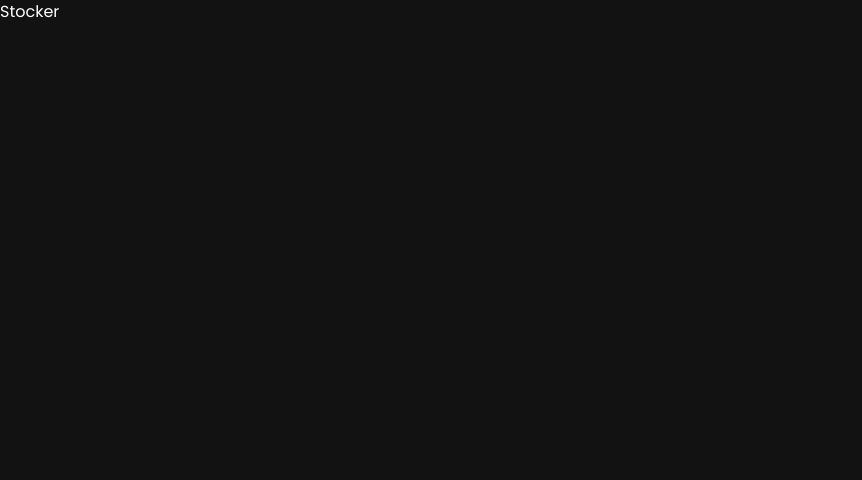
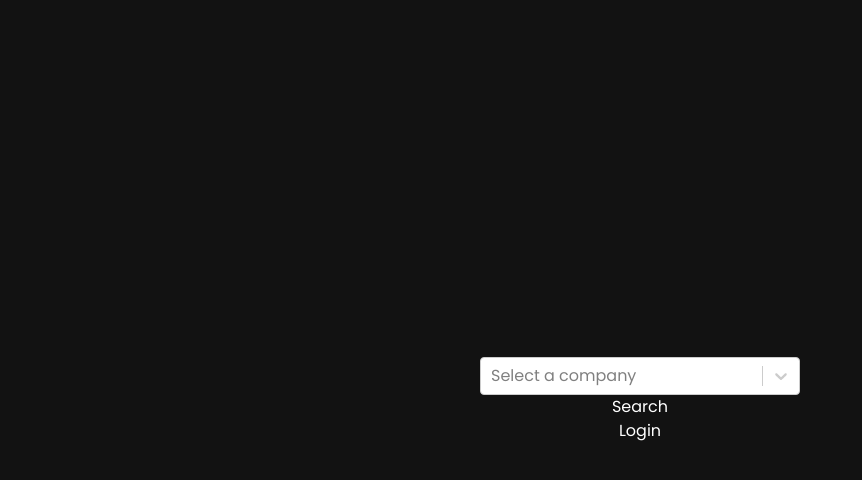
Before and after one commit to me-sanath/hackai_stocker, a React (Vite) app in the folder client/: page /home in a window 1280 px wide. Shown: the top 480 px of the page, without its empty margins (0-862 px from the left). Built offline with nearby package versions, Linux system fonts and the light colour scheme.

Commit message:
company redirection error

```diff
--- a/client/package.json
+++ b/client/package.json
@@ -17,7 +17,8 @@
     "axios": "^1.6.3",
     "react": "^18.2.0",
     "react-dom": "^18.2.0",
-    "react-router-dom": "^6.21.1"
+    "react-router-dom": "^6.21.1",
+    "react-select": "^5.8.0"
   },
   "devDependencies": {
     "@types/react": "^18.2.43",
--- a/client/src/App.jsx
+++ b/client/src/App.jsx
@@ -1,11 +1,19 @@
 import React from 'react'
-
+import Home from './pages/Home';
+import Company from './pages/Company';
+import { BrowserRouter, Routes, Route } from 'react-router-dom';
 const App = () => {
   return (
-    <div>
-      Stocker
-    </div>
-  )
-}
+      <>
+        <BrowserRouter>
+          <Routes>
+            <Route index element={<Home />} />
+            <Route path='/home' element={<Home />} />
+            <Route path="/:companyName" component={Company} />
+          </Routes>
+        </BrowserRouter>
+      </>
+  );
+};
 
 export default App
--- a/client/src/index.css
+++ b/client/src/index.css
@@ -1,9 +1,9 @@
-
 @import url("https://fonts.googleapis.com/css2?family=Poppins:wght@100;200;300;400;500;600;700;800;900&display=swap");
 
 @tailwind base;
 @tailwind components;
 @tailwind utilities;
+
 
 * {
   margin: 0;
--- /dev/null
+++ b/client/src/pages/Company.jsx
@@ -0,0 +1,14 @@
+import React from 'react'
+
+const Company = ({match}) => {
+    const { companyName } = match.params;
+
+    return (
+      <div>
+        <h1>{companyName} Stock Details</h1>
+        {/* Display stock details here */}
+      </div>
+    );
+}
+
+export default Company
--- /dev/null
+++ b/client/src/pages/Home.jsx
@@ -0,0 +1,34 @@
+import React, { useState } from 'react';
+import { useNavigate } from 'react-router-dom';
+import Select from 'react-select';
+
+const companies = [
+    { value: 'apple', label: 'Apple Inc.' },
+    { value: 'google', label: 'Google LLC' },
+    // Add more companies to the list
+  ];
+
+const Home = () => {
+const [selectedCompany, setSelectedCompany] = useState(null);
+  const navigate = useNavigate();
+
+  const handleSearch = () => {
+    navigate(`/${selectedCompany.value}`);
+  };
+
+  return (
+    <div className='flex justify-center items-center h-screen flex-col'>
+      <Select
+        options={companies}
+        value={selectedCompany}
+        onChange={(selectedOption) => setSelectedCompany(selectedOption)}
+        placeholder="Select a company"
+        className='w-36 sm:w-80'
+      />
+      <button onClick={handleSearch}>Search</button>
+      <button>Login</button>
+    </div>
+  );
+};
+
+export default Home;
```
Also changed, not shown: 1 other file (tests, documents, lock files or other folders).
